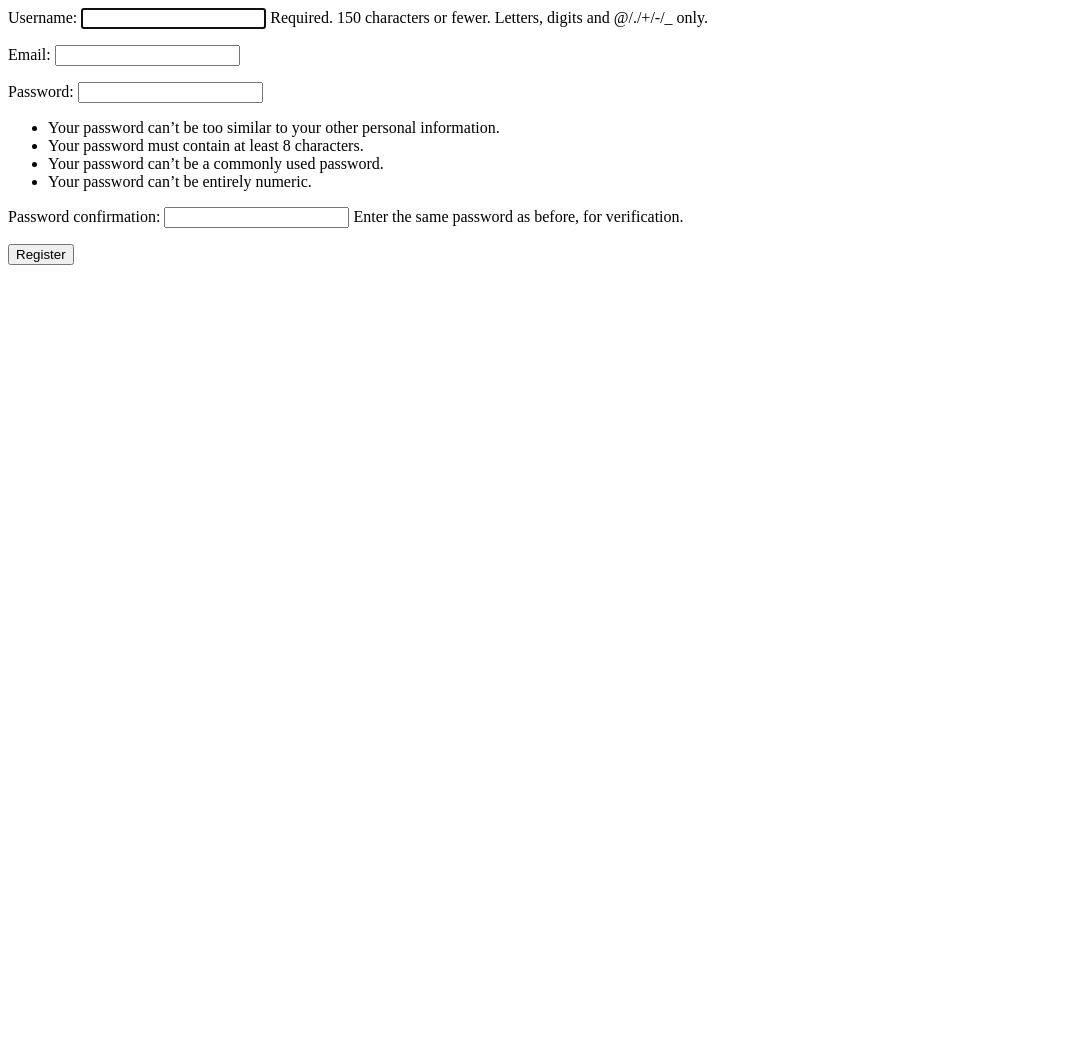
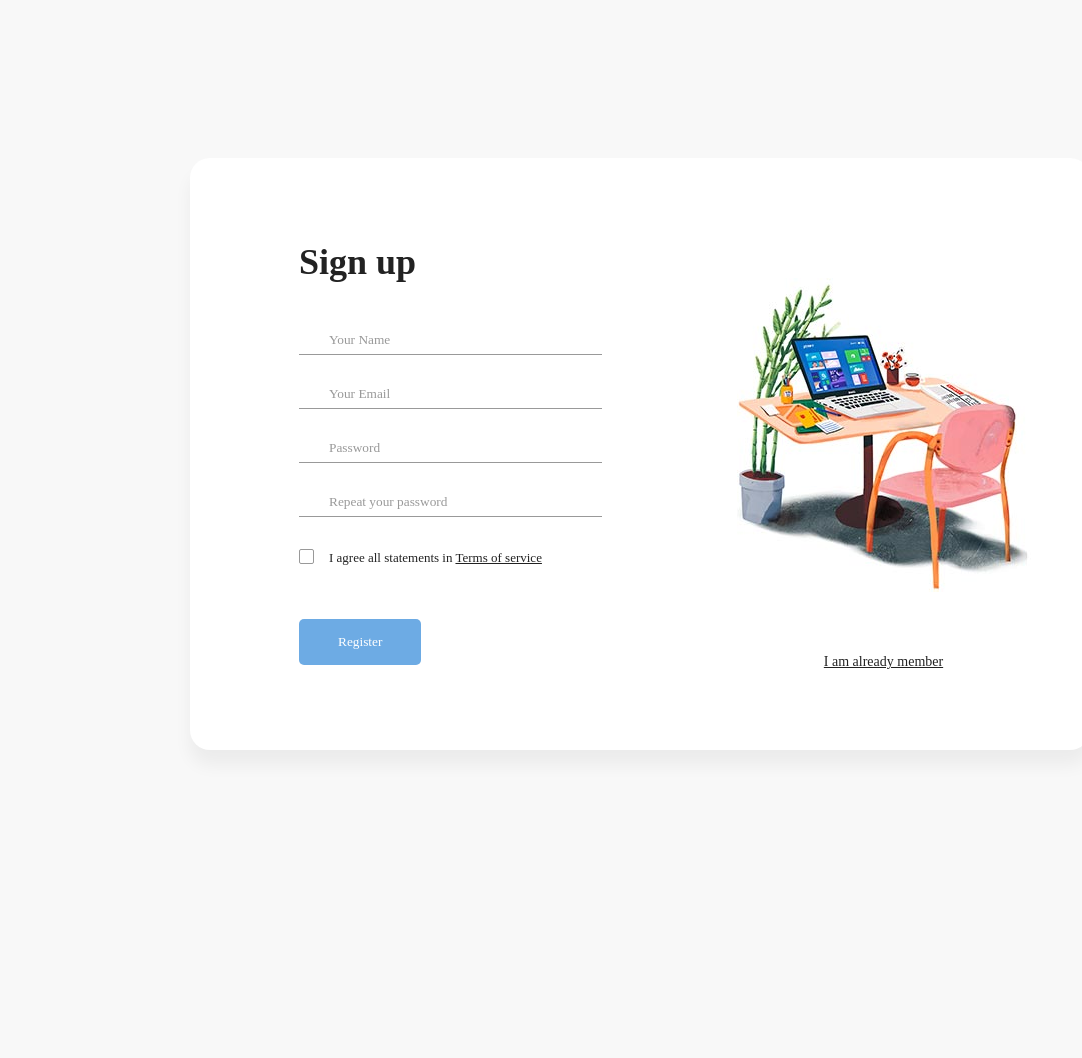
Before and after one commit to bilskyi/poet_flow, a Django app: page /register/ in a window 1280 px wide. Shown: the whole page, without its empty margins (0-1082 px from the left). Before the commit the page ends 265 px from the top, so only its background shows below. Run offline with Django 4.2, Linux system fonts and the light colour scheme; some libraries are stand-ins or nearby versions; some web fonts are replaced.

Commit message:
login & register / #16

```diff
--- /dev/null
+++ b/poet_flow/home/static/home/css/register.css
@@ -0,0 +1,592 @@
+/* @extend display-flex; */
+display-flex, .display-flex, .display-flex-center, .signup-content, .signin-content, .social-login, .socials {
+    display: flex;
+    display: -webkit-flex; }
+
+  /* @extend list-type-ulli; */
+  list-type-ulli, .socials {
+    list-style-type: none;
+    margin: 0;
+    padding: 0; }
+
+  /* poppins-300 - latin */
+  @font-face {
+    font-family: 'Poppins';
+    font-style: normal;
+    font-weight: 300;
+    src: url("../fonts/poppins/poppins-v5-latin-300.eot");
+    /* IE9 Compat Modes */
+    src: local("Poppins Light"), local("Poppins-Light"), url("../fonts/poppins/poppins-v5-latin-300.eot?#iefix") format("embedded-opentype"), url("../fonts/poppins/poppins-v5-latin-300.woff2") format("woff2"), url("../fonts/poppins/poppins-v5-latin-300.woff") format("woff"), url("../fonts/poppins/poppins-v5-latin-300.ttf") format("truetype"), url("../fonts/poppins/poppins-v5-latin-300.svg#Poppins") format("svg");
+    /* Legacy iOS */ }
+  /* poppins-300italic - latin */
+  @font-face {
+    font-family: 'Poppins';
+    font-style: italic;
+    font-weight: 300;
+    src: url("../fonts/poppins/poppins-v5-latin-300italic.eot");
+    /* IE9 Compat Modes */
+    src: local("Poppins Light Italic"), local("Poppins-LightItalic"), url("../fonts/poppins/poppins-v5-latin-300italic.eot?#iefix") format("embedded-opentype"), url("../fonts/poppins/poppins-v5-latin-300italic.woff2") format("woff2"), url("../fonts/poppins/poppins-v5-latin-300italic.woff") format("woff"), url("../fonts/poppins/poppins-v5-latin-300italic.ttf") format("truetype"), url("../fonts/poppins/poppins-v5-latin-300italic.svg#Poppins") format("svg");
+    /* Legacy iOS */ }
+  /* poppins-regular - latin */
+  @font-face {
+    font-family: 'Poppins';
+    font-style: normal;
+    font-weight: 400;
+    src: url("../fonts/poppins/poppins-v5-latin-regular.eot");
+    /* IE9 Compat Modes */
+    src: local("Poppins Regular"), local("Poppins-Regular"), url("../fonts/poppins/poppins-v5-latin-regular.eot?#iefix") format("embedded-opentype"), url("../fonts/poppins/poppins-v5-latin-regular.woff2") format("woff2"), url("../fonts/poppins/poppins-v5-latin-regular.woff") format("woff"), url("../fonts/poppins/poppins-v5-latin-regular.ttf") format("truetype"), url("../fonts/poppins/poppins-v5-latin-regular.svg#Poppins") format("svg");
+    /* Legacy iOS */ }
+  /* poppins-italic - latin */
+  @font-face {
+    font-family: 'Poppins';
+    font-style: italic;
+    font-weight: 400;
+    src: url("../fonts/poppins/poppins-v5-latin-italic.eot");
+    /* IE9 Compat Modes */
+    src: local("Poppins Italic"), local("Poppins-Italic"), url("../fonts/poppins/poppins-v5-latin-italic.eot?#iefix") format("embedded-opentype"), url("../fonts/poppins/poppins-v5-latin-italic.woff2") format("woff2"), url("../fonts/poppins/poppins-v5-latin-italic.woff") format("woff"), url("../fonts/poppins/poppins-v5-latin-italic.ttf") format("truetype"), url("../fonts/poppins/poppins-v5-latin-italic.svg#Poppins") format("svg");
+    /* Legacy iOS */ }
+  /* poppins-500 - latin */
+  @font-face {
+    font-family: 'Poppins';
+    font-style: normal;
+    font-weight: 500;
+    src: url("../fonts/poppins/poppins-v5-latin-500.eot");
+    /* IE9 Compat Modes */
+    src: local("Poppins Medium"), local("Poppins-Medium"), url("../fonts/poppins/poppins-v5-latin-500.eot?#iefix") format("embedded-opentype"), url("../fonts/poppins/poppins-v5-latin-500.woff2") format("woff2"), url("../fonts/poppins/poppins-v5-latin-500.woff") format("woff"), url("../fonts/poppins/poppins-v5-latin-500.ttf") format("truetype"), url("../fonts/poppins/poppins-v5-latin-500.svg#Poppins") format("svg");
+    /* Legacy iOS */ }
+  /* poppins-500italic - latin */
+  @font-face {
+    font-family: 'Poppins';
+    font-style: italic;
+    font-weight: 500;
+    src: url("../fonts/poppins/poppins-v5-latin-500italic.eot");
+    /* IE9 Compat Modes */
+    src: local("Poppins Medium Italic"), local("Poppins-MediumItalic"), url("../fonts/poppins/poppins-v5-latin-500italic.eot?#iefix") format("embedded-opentype"), url("../fonts/poppins/poppins-v5-latin-500italic.woff2") format("woff2"), url("../fonts/poppins/poppins-v5-latin-500italic.woff") format("woff"), url("../fonts/poppins/poppins-v5-latin-500italic.ttf") format("truetype"), url("../fonts/poppins/poppins-v5-latin-500italic.svg#Poppins") format("svg");
+    /* Legacy iOS */ }
+  /* poppins-600 - latin */
+  @font-face {
+    font-family: 'Poppins';
+    font-style: normal;
+    font-weight: 600;
+    src: url("../fonts/poppins/poppins-v5-latin-600.eot");
+    /* IE9 Compat Modes */
+    src: local("Poppins SemiBold"), local("Poppins-SemiBold"), url("../fonts/poppins/poppins-v5-latin-600.eot?#iefix") format("embedded-opentype"), url("../fonts/poppins/poppins-v5-latin-600.woff2") format("woff2"), url("../fonts/poppins/poppins-v5-latin-600.woff") format("woff"), url("../fonts/poppins/poppins-v5-latin-600.ttf") format("truetype"), url("../fonts/poppins/poppins-v5-latin-600.svg#Poppins") format("svg");
+    /* Legacy iOS */ }
+  /* poppins-700 - latin */
+  @font-face {
+    font-family: 'Poppins';
+    font-style: normal;
+    font-weight: 700;
+    src: url("../fonts/poppins/poppins-v5-latin-700.eot");
+    /* IE9 Compat Modes */
+    src: local("Poppins Bold"), local("Poppins-Bold"), url("../fonts/poppins/poppins-v5-latin-700.eot?#iefix") format("embedded-opentype"), url("../fonts/poppins/poppins-v5-latin-700.woff2") format("woff2"), url("../fonts/poppins/poppins-v5-latin-700.woff") format("woff"), url("../fonts/poppins/poppins-v5-latin-700.ttf") format("truetype"), url("../fonts/poppins/poppins-v5-latin-700.svg#Poppins") format("svg");
+    /* Legacy iOS */ }
+  /* poppins-700italic - latin */
+  @font-face {
+    font-family: 'Poppins';
+    font-style: italic;
+    font-weight: 700;
+    src: url("../fonts/poppins/poppins-v5-latin-700italic.eot");
+    /* IE9 Compat Modes */
+    src: local("Poppins Bold Italic"), local("Poppins-BoldItalic"), url("../fonts/poppins/poppins-v5-latin-700italic.eot?#iefix") format("embedded-opentype"), url("../fonts/poppins/poppins-v5-latin-700italic.woff2") format("woff2"), url("../fonts/poppins/poppins-v5-latin-700italic.woff") format("woff"), url("../fonts/poppins/poppins-v5-latin-700italic.ttf") format("truetype"), url("../fonts/poppins/poppins-v5-latin-700italic.svg#Poppins") format("svg");
+    /* Legacy iOS */ }
+  /* poppins-800 - latin */
+  @font-face {
+    font-family: 'Poppins';
+    font-style: normal;
+    font-weight: 800;
+    src: url("../fonts/poppins/poppins-v5-latin-800.eot");
+    /* IE9 Compat Modes */
+    src: local("Poppins ExtraBold"), local("Poppins-ExtraBold"), url("../fonts/poppins/poppins-v5-latin-800.eot?#iefix") format("embedded-opentype"), url("../fonts/poppins/poppins-v5-latin-800.woff2") format("woff2"), url("../fonts/poppins/poppins-v5-latin-800.woff") format("woff"), url("../fonts/poppins/poppins-v5-latin-800.ttf") format("truetype"), url("../fonts/poppins/poppins-v5-latin-800.svg#Poppins") format("svg");
+    /* Legacy iOS */ }
+  /* poppins-800italic - latin */
+  @font-face {
+    font-family: 'Poppins';
+    font-style: italic;
+    font-weight: 800;
+    src: url("../fonts/poppins/poppins-v5-latin-800italic.eot");
+    /* IE9 Compat Modes */
+    src: local("Poppins ExtraBold Italic"), local("Poppins-ExtraBoldItalic"), url("../fonts/poppins/poppins-v5-latin-800italic.eot?#iefix") format("embedded-opentype"), url("../fonts/poppins/poppins-v5-latin-800italic.woff2") format("woff2"), url("../fonts/poppins/poppins-v5-latin-800italic.woff") format("woff"), url("../fonts/poppins/poppins-v5-latin-800italic.ttf") format("truetype"), url("../fonts/poppins/poppins-v5-latin-800italic.svg#Poppins") format("svg");
+    /* Legacy iOS */ }
+  /* poppins-900 - latin */
+  @font-face {
+    font-family: 'Poppins';
+    font-style: normal;
+    font-weight: 900;
+    src: url("../fonts/poppins/poppins-v5-latin-900.eot");
+    /* IE9 Compat Modes */
+    src: local("Poppins Black"), local("Poppins-Black"), url("../fonts/poppins/poppins-v5-latin-900.eot?#iefix") format("embedded-opentype"), url("../fonts/poppins/poppins-v5-latin-900.woff2") format("woff2"), url("../fonts/poppins/poppins-v5-latin-900.woff") format("woff"), url("../fonts/poppins/poppins-v5-latin-900.ttf") format("truetype"), url("../fonts/poppins/poppins-v5-latin-900.svg#Poppins") format("svg");
+    /* Legacy iOS */ }
+  a:focus, a:active {
+    text-decoration: none;
+    outline: none;
+    transition: all 300ms ease 0s;
+    -moz-transition: all 300ms ease 0s;
+    -webkit-transition: all 300ms ease 0s;
+    -o-transition: all 300ms ease 0s;
+    -ms-transition: all 300ms ease 0s; }
+
+  input, select, textarea {
+    outline: none;
+    appearance: unset !important;
+    -moz-appearance: unset !important;
+    -webkit-appearance: unset !important;
+    -o-appearance: unset !important;
+    -ms-appearance: unset !important; }
+
+  input::-webkit-outer-spin-button, input::-webkit-inner-spin-button {
+    appearance: none !important;
+    -moz-appearance: none !important;
+    -webkit-appearance: none !important;
+    -o-appearance: none !important;
+    -ms-appearance: none !important;
+    margin: 0; }
+
+  input:focus, select:focus, textarea:focus {
+    outline: none;
+    box-shadow: none !important;
+    -moz-box-shadow: none !important;
+    -webkit-box-shadow: none !important;
+    -o-box-shadow: none !important;
+    -ms-box-shadow: none !important; }
+
+  input[type=checkbox] {
+    appearance: checkbox !important;
+    -moz-appearance: checkbox !important;
+    -webkit-appearance: checkbox !important;
+    -o-appearance: checkbox !important;
+    -ms-appearance: checkbox !important; }
+
+  input[type=radio] {
+    appearance: radio !important;
+    -moz-appearance: radio !important;
+    -webkit-appearance: radio !important;
+    -o-appearance: radio !important;
+    -ms-appearance: radio !important; }
+
+  img {
+    max-width: 100%;
+    height: auto; }
+
+  figure {
+    margin: 0; }
+
+  p {
+    margin-bottom: 0px;
+    font-size: 15px;
+    color: #777; }
+
+  h2 {
+    line-height: 1.66;
+    margin: 0;
+    padding: 0;
+    font-weight: bold;
+    color: #222;
+    font-family: Poppins;
+    font-size: 36px; }
+
+  .main {
+    background: #f8f8f8;
+    padding: 150px 0; }
+
+  .clear {
+    clear: both; }
+
+  body {
+    font-size: 13px;
+    line-height: 1.8;
+    color: #222;
+    background: #f8f8f8;
+    font-weight: 400;
+    font-family: Poppins; }
+
+  .container {
+    width: 900px;
+    background: #fff;
+    margin: 0 auto;
+    box-shadow: 0px 15px 16.83px 0.17px rgba(0, 0, 0, 0.05);
+    -moz-box-shadow: 0px 15px 16.83px 0.17px rgba(0, 0, 0, 0.05);
+    -webkit-box-shadow: 0px 15px 16.83px 0.17px rgba(0, 0, 0, 0.05);
+    -o-box-shadow: 0px 15px 16.83px 0.17px rgba(0, 0, 0, 0.05);
+    -ms-box-shadow: 0px 15px 16.83px 0.17px rgba(0, 0, 0, 0.05);
+    border-radius: 20px;
+    -moz-border-radius: 20px;
+    -webkit-border-radius: 20px;
+    -o-border-radius: 20px;
+    -ms-border-radius: 20px; }
+
+  .display-flex {
+    justify-content: space-between;
+    -moz-justify-content: space-between;
+    -webkit-justify-content: space-between;
+    -o-justify-content: space-between;
+    -ms-justify-content: space-between;
+    align-items: center;
+    -moz-align-items: center;
+    -webkit-align-items: center;
+    -o-align-items: center;
+    -ms-align-items: center; }
+
+  .display-flex-center {
+    justify-content: center;
+    -moz-justify-content: center;
+    -webkit-justify-content: center;
+    -o-justify-content: center;
+    -ms-justify-content: center;
+    align-items: center;
+    -moz-align-items: center;
+    -webkit-align-items: center;
+    -o-align-items: center;
+    -ms-align-items: center; }
+
+  .position-center {
+    position: absolute;
+    top: 50%;
+    left: 50%;
+    transform: translate(-50%, -50%);
+    -moz-transform: translate(-50%, -50%);
+    -webkit-transform: translate(-50%, -50%);
+    -o-transform: translate(-50%, -50%);
+    -ms-transform: translate(-50%, -50%); }
+
+  .signup {
+    margin-bottom: 150px; }
+
+  .signup-content {
+    padding: 75px 0; }
+
+  .signup-form, .signup-image, .signin-form, .signin-image {
+    width: 50%;
+    overflow: hidden; }
+
+  .signup-image {
+    margin: 0 55px; }
+
+  .form-title {
+    margin-bottom: 33px; }
+
+  .signup-image {
+    margin-top: 45px; }
+
+  figure {
+    margin-bottom: 50px;
+    text-align: center; }
+
+  .form-submit {
+    display: inline-block;
+    background: #6dabe4;
+    color: #fff;
+    border-bottom: none;
+    width: auto;
+    padding: 15px 39px;
+    border-radius: 5px;
+    -moz-border-radius: 5px;
+    -webkit-border-radius: 5px;
+    -o-border-radius: 5px;
+    -ms-border-radius: 5px;
+    margin-top: 25px;
+    cursor: pointer; }
+    .form-submit:hover {
+      background: #4292dc; }
+
+  #signin {
+    margin-top: 16px; }
+
+  .signup-image-link {
+    font-size: 14px;
+    color: #222;
+    display: block;
+    text-align: center; }
+
+  .term-service {
+    font-size: 13px;
+    color: #222; }
+
+  .signup-form {
+    margin-left: 75px;
+    margin-right: 75px;
+    padding-left: 34px; }
+
+  .register-form {
+    width: 100%; }
+
+  .form-group {
+    position: relative;
+    margin-bottom: 25px;
+    overflow: hidden; }
+    .form-group:last-child {
+      margin-bottom: 0px; }
+
+  input {
+    width: 100%;
+    display: block;
+    border: none;
+    border-bottom: 1px solid #999;
+    padding: 6px 30px;
+    font-family: Poppins;
+    box-sizing: border-box; }
+    input::-webkit-input-placeholder {
+      color: #999; }
+    input::-moz-placeholder {
+      color: #999; }
+    input:-ms-input-placeholder {
+      color: #999; }
+    input:-moz-placeholder {
+      color: #999; }
+    input:focus {
+      border-bottom: 1px solid #222; }
+      input:focus::-webkit-input-placeholder {
+        color: #222; }
+      input:focus::-moz-placeholder {
+        color: #222; }
+      input:focus:-ms-input-placeholder {
+        color: #222; }
+      input:focus:-moz-placeholder {
+        color: #222; }
+
+  input[type=checkbox]:not(old) {
+    width: 2em;
+    margin: 0;
+    padding: 0;
+    font-size: 1em;
+    display: none; }
+
+  input[type=checkbox]:not(old) + label {
+    display: inline-block;
+    line-height: 1.5em;
+    margin-top: 6px; }
+
+  input[type=checkbox]:not(old) + label > span {
+    display: inline-block;
+    width: 13px;
+    height: 13px;
+    margin-right: 15px;
+    margin-bottom: 3px;
+    border: 1px solid #999;
+    border-radius: 2px;
+    -moz-border-radius: 2px;
+    -webkit-border-radius: 2px;
+    -o-border-radius: 2px;
+    -ms-border-radius: 2px;
+    background: white;
+    background-image: -moz-linear-gradient(white, white);
+    background-image: -ms-linear-gradient(white, white);
+    background-image: -o-linear-gradient(white, white);
+    background-image: -webkit-linear-gradient(white, white);
+    background-image: linear-gradient(white, white);
+    vertical-align: bottom; }
+
+  input[type=checkbox]:not(old):checked + label > span {
+    background-image: -moz-linear-gradient(white, white);
+    background-image: -ms-linear-gradient(white, white);
+    background-image: -o-linear-gradient(white, white);
+    background-image: -webkit-linear-gradient(white, white);
+    background-image: linear-gradient(white, white); }
+
+  input[type=checkbox]:not(old):checked + label > span:before {
+    content: '\f26b';
+    display: block;
+    color: #222;
+    font-size: 11px;
+    line-height: 1.2;
+    text-align: center;
+    font-family: 'Material-Design-Iconic-Font';
+    font-weight: bold; }
+
+  .agree-term {
+    display: inline-block;
+    width: auto; }
+
+  label {
+    position: absolute;
+    left: 0;
+    top: 50%;
+    transform: translateY(-50%);
+    -moz-transform: translateY(-50%);
+    -webkit-transform: translateY(-50%);
+    -o-transform: translateY(-50%);
+    -ms-transform: translateY(-50%);
+    color: #222; }
+
+  .label-has-error {
+    top: 22%; }
+
+  label.error {
+    position: relative;
+    background: url("../images/unchecked.gif") no-repeat;
+    background-position-y: 3px;
+    padding-left: 20px;
+    display: block;
+    margin-top: 20px; }
+
+  label.valid {
+    display: block;
+    position: absolute;
+    right: 0;
+    left: auto;
+    margin-top: -6px;
+    width: 20px;
+    height: 20px;
+    background: transparent; }
+    label.valid:after {
+      font-family: 'Material-Design-Iconic-Font';
+      content: '\f269';
+      width: 100%;
+      height: 100%;
+      position: absolute;
+      /* right: 0; */
+      font-size: 16px;
+      color: green; }
+
+  .label-agree-term {
+    position: relative;
+    top: 0%;
+    transform: translateY(0);
+    -moz-transform: translateY(0);
+    -webkit-transform: translateY(0);
+    -o-transform: translateY(0);
+    -ms-transform: translateY(0); }
+
+  .material-icons-name {
+    font-size: 18px; }
+
+  .signin-content {
+    padding-top: 67px;
+    padding-bottom: 87px; }
+
+  .social-login {
+    align-items: center;
+    -moz-align-items: center;
+    -webkit-align-items: center;
+    -o-align-items: center;
+    -ms-align-items: center;
+    margin-top: 80px; }
+
+  .social-label {
+    display: inline-block;
+    margin-right: 15px; }
+
+  .socials li {
+    padding: 5px; }
+    .socials li:last-child {
+      margin-right: 0px; }
+    .socials li a {
+      text-decoration: none; }
+      .socials li a i {
+        width: 30px;
+        height: 30px;
+        color: #fff;
+        font-size: 14px;
+        border-radius: 5px;
+        -moz-border-radius: 5px;
+        -webkit-border-radius: 5px;
+        -o-border-radius: 5px;
+        -ms-border-radius: 5px;
+        transform: translateZ(0);
+        -moz-transform: translateZ(0);
+        -webkit-transform: translateZ(0);
+        -o-transform: translateZ(0);
+        -ms-transform: translateZ(0);
+        -webkit-transition-duration: 0.3s;
+        transition-duration: 0.3s;
+        -webkit-transition-property: transform;
+        transition-property: transform;
+        -webkit-transition-timing-function: ease-out;
+        transition-timing-function: ease-out; }
+    .socials li:hover a i {
+      -webkit-transform: scale(1.3) translateZ(0);
+      transform: scale(1.3) translateZ(0); }
+
+  .zmdi-facebook {
+    background: #3b5998; }
+
+  .zmdi-twitter {
+    background: #1da0f2; }
+
+  .zmdi-google {
+    background: #e72734; }
+
+  .signin-form {
+    margin-right: 90px;
+    margin-left: 80px; }
+
+  .signin-image {
+    margin-left: 110px;
+    margin-right: 20px;
+    margin-top: 10px; }
+
+  @media screen and (max-width: 1200px) {
+    .container {
+      width: calc( 100% - 30px);
+      max-width: 100%; } }
+  @media screen and (min-width: 1024px) {
+    .container {
+      max-width: 1200px; } }
+  @media screen and (max-width: 768px) {
+    .signup-content, .signin-content {
+      flex-direction: column;
+      -moz-flex-direction: column;
+      -webkit-flex-direction: column;
+      -o-flex-direction: column;
+      -ms-flex-direction: column;
+      justify-content: center;
+      -moz-justify-content: center;
+      -webkit-justify-content: center;
+      -o-justify-content: center;
+      -ms-justify-content: center; }
+
+    .signup-form {
+      margin-left: 0px;
+      margin-right: 0px;
+      padding-left: 0px;
+      /* box-sizing: border-box; */
+      padding: 0 30px; }
+
+    .signin-image {
+      margin-left: 0px;
+      margin-right: 0px;
+      margin-top: 50px;
+      order: 2;
+      -moz-order: 2;
+      -webkit-order: 2;
+      -o-order: 2;
+      -ms-order: 2; }
+
+    .signup-form, .signup-image, .signin-form, .signin-image {
+      width: auto; }
+
+    .social-login {
+      justify-content: center;
+      -moz-justify-content: center;
+      -webkit-justify-content: center;
+      -o-justify-content: center;
+      -ms-justify-content: center; }
+
+    .form-button {
+      text-align: center; }
+
+    .signin-form {
+      order: 1;
+      -moz-order: 1;
+      -webkit-order: 1;
+      -o-order: 1;
+      -ms-order: 1;
+      margin-right: 0px;
+      margin-left: 0px;
+      padding: 0 30px; }
+
+    .form-title {
+      text-align: center; } }
+  @media screen and (max-width: 400px) {
+    .social-login {
+      flex-direction: column;
+      -moz-flex-direction: column;
+      -webkit-flex-direction: column;
+      -o-flex-direction: column;
+      -ms-flex-direction: column; }
+
+    .social-label {
+      margin-right: 0px;
+      margin-bottom: 10px; } }
+
+  /*# sourceMappingURL=style.css.map */
--- a/poet_flow/home/templates/home/header.html
+++ b/poet_flow/home/templates/home/header.html
@@ -15,7 +15,7 @@
         <ul class="dropdown-menu">
           <li><a href="#">Profile</a></li>
           <li><a href="#">Settings</a></li>
-          <li><a href="#">Log Out</a></li>
+          <li><a href="{% url 'logout' %}">Log Out</a></li>
         </ul>
       </li>
 
--- a/poet_flow/home/templates/home/register.html
+++ b/poet_flow/home/templates/home/register.html
@@ -1,5 +1,65 @@
-<form  method="post">
-    {% csrf_token %}
-    {{form.as_p}}
-    <button type="submit">Register</button>
-</form>
+{% load static %}
+<!DOCTYPE html>
+<html lang="en">
+<head>
+    <meta charset="UTF-8">
+    <meta name="viewport" content="width=device-width, initial-scale=1.0">
+    <meta http-equiv="X-UA-Compatible" content="ie=edge">
+    <title>Sign Up Form by Colorlib</title>
+
+    <!-- Font Icon -->
+    <link rel="stylesheet" href="fonts/material-icon/css/material-design-iconic-font.min.css">
+
+    <!-- Main css -->
+    <link rel="stylesheet" href="{% static 'home/css/register.css' %}">
+</head>
+<body>
+
+    <div class="main">
+
+        <!-- Sign up form -->
+        <section class="signup">
+            <div class="container">
+                <div class="signup-content">
+                    <div class="signup-form">
+                        <h2 class="form-title">Sign up</h2>
+                        <form method="POST" class="register-form" id="register-form">
+                            <div class="form-group">
+                                <label for="name"><i class="zmdi zmdi-account material-icons-name"></i></label>
+                                <input type="text" name="name" id="name" placeholder="Your Name"/>
+                            </div>
+                            <div class="form-group">
+                                <label for="email"><i class="zmdi zmdi-email"></i></label>
+                                <input type="email" name="email" id="email" placeholder="Your Email"/>
+                            </div>
+                            <div class="form-group">
+                                <label for="pass"><i class="zmdi zmdi-lock"></i></label>
+                                <input type="password" name="pass" id="pass" placeholder="Password"/>
+                            </div>
+                            <div class="form-group">
+                                <label for="re-pass"><i class="zmdi zmdi-lock-outline"></i></label>
+                                <input type="password" name="re_pass" id="re_pass" placeholder="Repeat your password"/>
+                            </div>
+                            <div class="form-group">
+                                <input type="checkbox" name="agree-term" id="agree-term" class="agree-term" />
+                                <label for="agree-term" class="label-agree-term"><span><span></span></span>I agree all statements in  <a href="#" class="term-service">Terms of service</a></label>
+                            </div>
+                            <div class="form-group form-button">
+                                <input type="submit" name="signup" id="signup" class="form-submit" value="Register"/>
+                            </div>
+                        </form>
+                    </div>
+                    <div class="signup-image">
+                        <figure><img src="{% static 'home/img/signup-image.jpg' %}" alt="sing up image"></figure>
+                        <a href="#" class="signup-image-link">I am already member</a>
+                    </div>
+                </div>
+            </div>
+        </section>
+
+
+    <!-- JS -->
+    <script src="vendor/jquery/jquery.min.js"></script>
+    <script src="js/main.js"></script>
+</body><!-- This templates was made by Colorlib (https://colorlib.com) -->
+</html>
--- a/poet_flow/home/urls.py
+++ b/poet_flow/home/urls.py
@@ -6,4 +6,5 @@ urlpatterns = [
     path('home/', home, name='home'),
     path('register/', register_user, name='register'),
     path('login/', login_user, name='login'),
+    path('logout/', logout_user, name='logout'),
 ]
--- a/poet_flow/home/views.py
+++ b/poet_flow/home/views.py
@@ -1,6 +1,6 @@
 from django.shortcuts import render, redirect
 from .forms import UserRegister
-from django.contrib.auth import login, authenticate
+from django.contrib.auth import login, authenticate, logout
 from django.contrib.auth.forms import AuthenticationForm
 
 
@@ -34,3 +34,8 @@ def login_user(request):
             return redirect('home')
     form = AuthenticationForm()
     return render(request, 'home/login.html', {'form': form})
+
+
+def logout_user(request):
+    logout(request)
+    return redirect('home')
```
Also changed, not shown: poet_flow/home/templates/home/login.html (+42 -5 lines), poet_flow/home/static/home/css/login.css (added), poet_flow/home/static/home/img/signin-image.jpg (added), poet_flow/home/static/home/img/signup-image.jpg (added).
